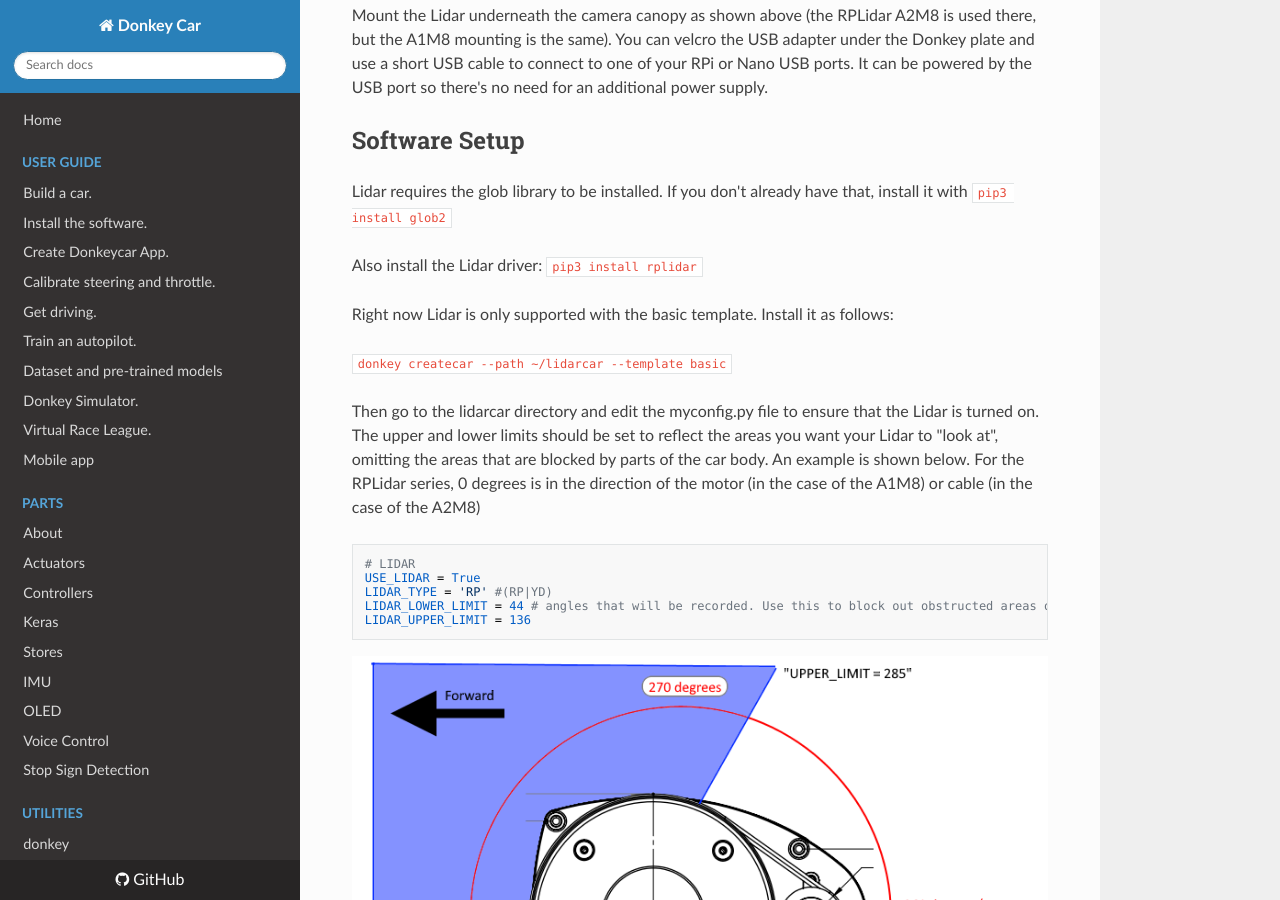
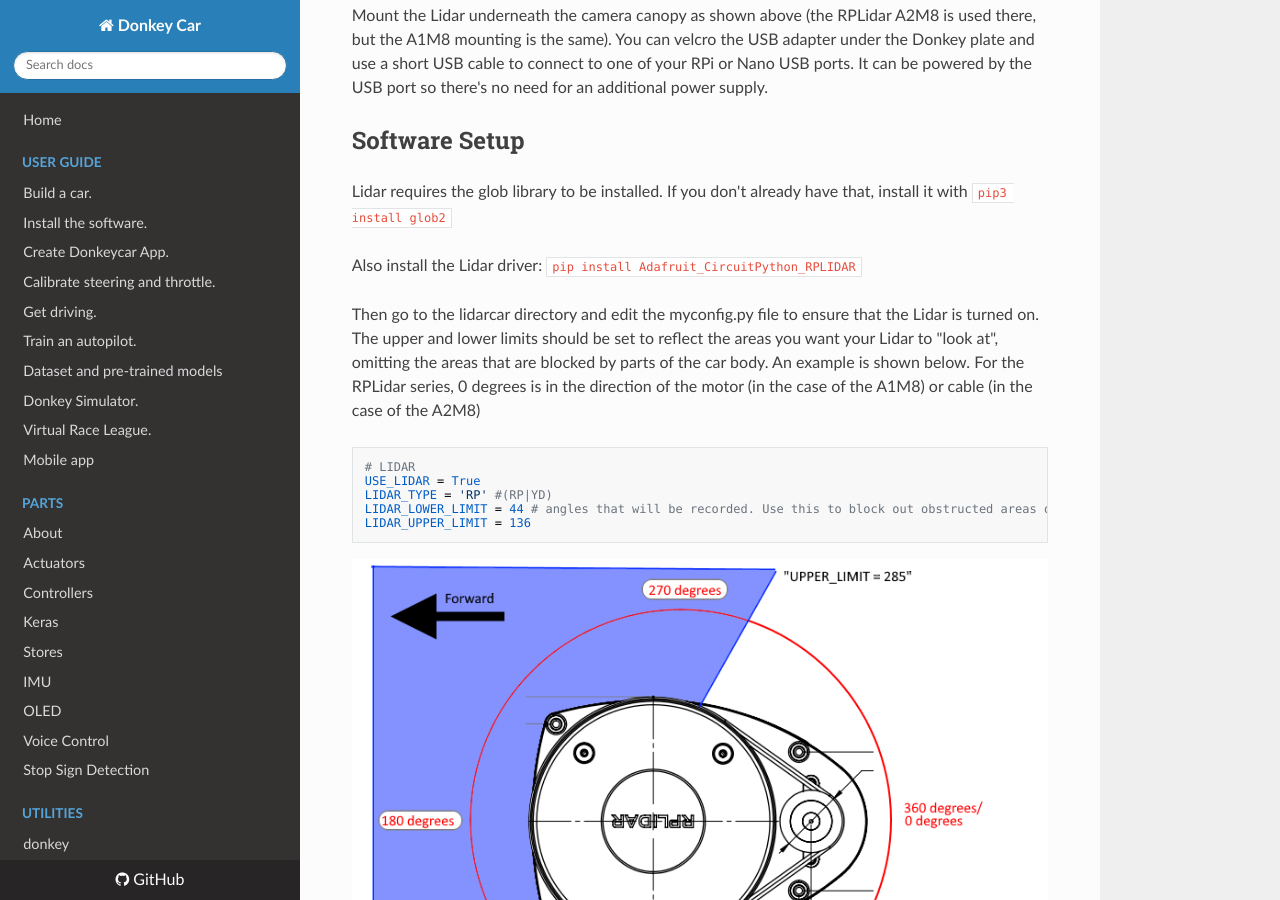
Before and after one commit to autorope/donkeydocs, an MkDocs documentation site: the page built from docs/parts/lidar.md, in a window 1280 px wide and 900 px high, scrolled down 1029 px. Built offline with MkDocs 1.6.1, drawn with Linux system fonts in a browser that asks for light colours; nearby versions of some CDN libraries; old or Windows-style settings are respelled for this version of MkDocs.

Commit message:
Updated to reflect new Lidar library

```diff
--- a/docs/parts/lidar.md
+++ b/docs/parts/lidar.md
@@ -18,11 +18,8 @@ Mount the Lidar underneath the camera canopy as shown above (the RPLidar A2M8 is
 
 Lidar requires the glob library to be installed. If you don't already have that, install it with `pip3 install glob2`
 
-Also install the Lidar driver: `pip3 install rplidar`
+Also install the Lidar driver: `pip install Adafruit_CircuitPython_RPLIDAR`
 
-Right now Lidar is only supported with the basic template. Install it as follows:
-
-`donkey createcar --path ~/lidarcar --template basic`
 
 Then go to the lidarcar directory and edit the myconfig.py file to ensure that the Lidar is turned on. The upper and lower limits should be set to reflect the areas you want your Lidar to "look at", omitting the areas that are blocked by parts of the car body. An example is shown below. For the RPLidar series, 0 degrees is in the direction of the motor (in the case of the A1M8) or cable (in the case of the A2M8)
 
```
